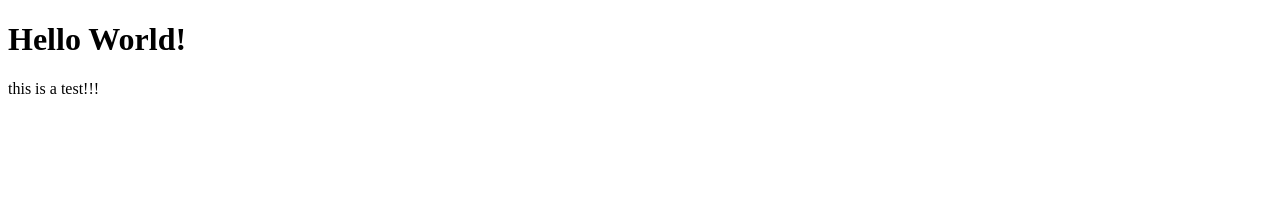
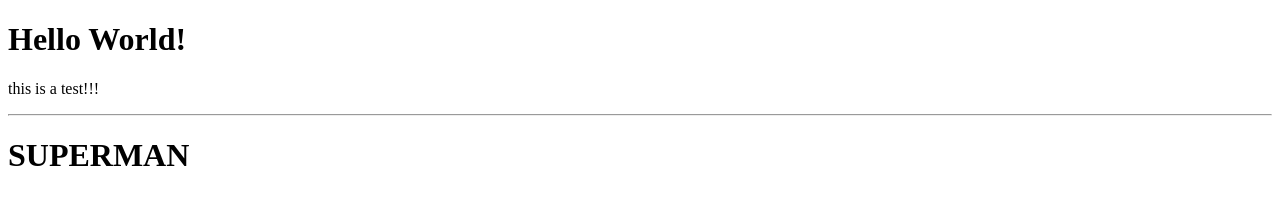
Before and after one commit to mehrshad2002/Cs50xMehr, a plain HTML site: page index.html in a window 1280 px wide. Drawn offline with Linux system fonts and the light colour scheme.

Commit message:
add heroes

```diff
--- a/index.html
+++ b/index.html
@@ -9,6 +9,8 @@
 <body>
     <h1>Hello World!</h1>
     <p>this is a test!!!</p>
+    <hr>
+    <h1>SUPERMAN</h1>
 
 </body>
 </html>
```
